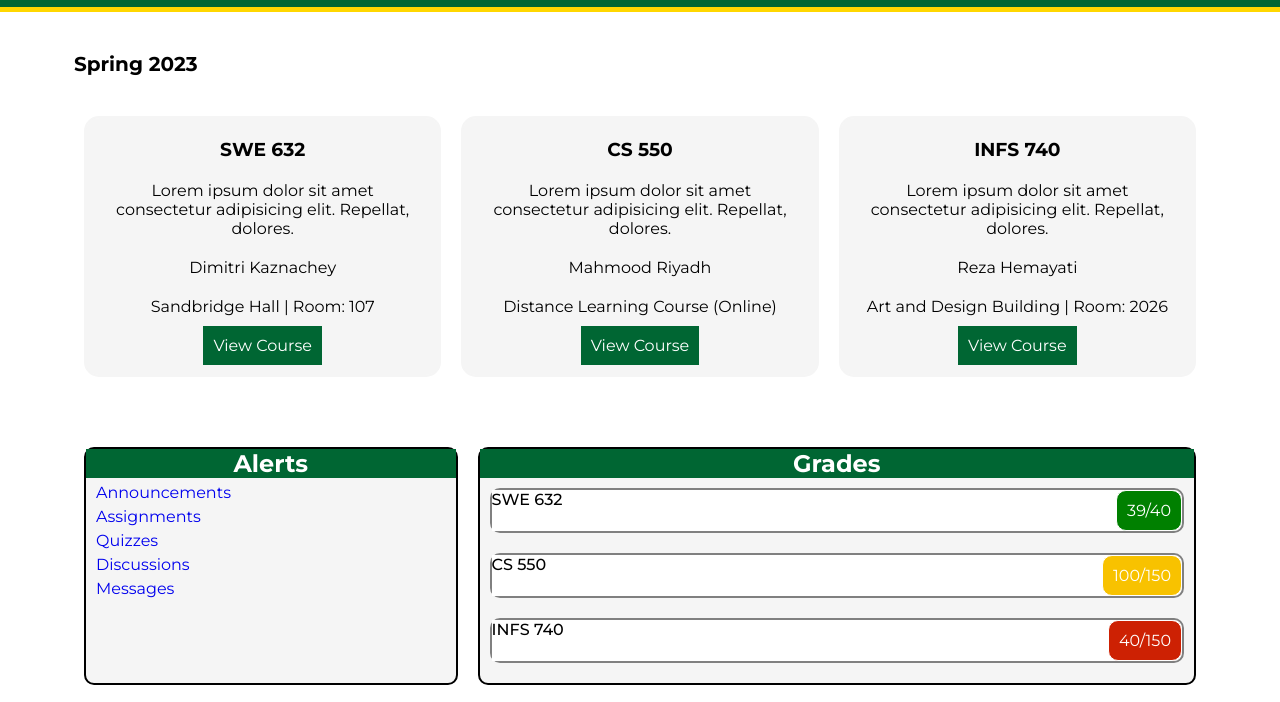
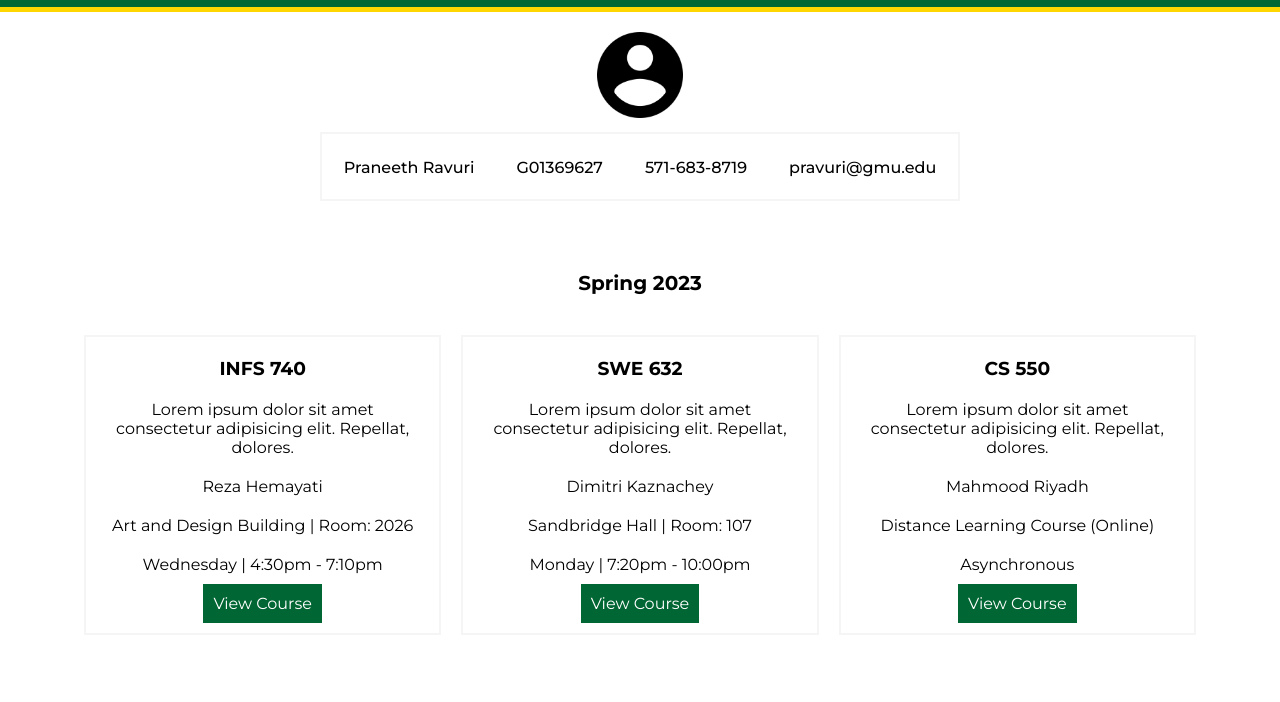
Before and after one commit to praneethravuri/Patriot-Board, a plain HTML site: page home-page.html in a window 1280 px wide. Shown: the part 80-782 px from the top of the page. Drawn offline with nearby package versions, Linux system fonts and the light colour scheme.

Commit message:
Student course loading

```diff
--- a/CSS/home-page.css
+++ b/CSS/home-page.css
@@ -26,6 +26,7 @@
     margin: auto;
     padding: 10px;
     margin-top: 30px;
+    text-align: center;
 }
 
 
@@ -33,13 +34,7 @@
     border: 2px solid whitesmoke;
     margin: 10px;
     text-align: center;
-    border-radius: 15px;
 }
-
-.card-body, .card-content{
-    background-color: whitesmoke;
-}
-
 .card-content{
     margin: 20px;
 }
@@ -92,7 +87,6 @@
 
 .grades{
     flex: 2;
-    background-color: whitesmoke;
 }
 
 .alerts-heading, .grades-heading{
@@ -131,7 +125,7 @@
 }
 
 .alert-content, .title, .title a, .alerts, .drop-down-image{
-    background-color: whitesmoke;
+    background-color: white;
 }
 
 .alerts-heading, .alerts-heading h1, .grades-heading, .grades-heading h1{
@@ -141,3 +135,32 @@
 .alerts-heading h1, .grades-heading h1{
     color: white;
 }
+
+.student-info{
+    align-items: center;
+    text-align: center;
+    padding: 20px;
+}
+
+.student-info img{
+    width: 7%;
+}
+
+.student-info-table{
+    display: flex;
+    justify-content: center;
+    align-items: center;
+}
+
+table{
+    border: 2px solid whitesmoke;
+    margin: 10px;
+}
+
+table td{
+    padding: 20px;
+}
+
+#currStudentInfo td{
+    font-weight: 500;
+}
--- /dev/null
+++ b/JS/courseList.json
@@ -0,0 +1,17 @@
+{
+    "CS 550" : {
+        "instrName" : "Mahmood Riyadh",
+        "location" : "Distance Learning Course (Online)",
+        "timings" : "Asynchronous"
+    },
+    "SWE 632" : {
+        "instrName" : "Dimitri Kaznachey",
+        "location" : "Sandbridge Hall | Room: 107",
+        "timings" : "Monday | 7:20pm - 10:00pm"
+    },
+    "INFS 740" : {
+        "instrName" : "Reza Hemayati",
+        "location" : "Art and Design Building | Room: 2026",
+        "timings" : "Wednesday | 4:30pm - 7:10pm"
+    }
+}
--- a/JS/homePage.js
+++ b/JS/homePage.js
@@ -0,0 +1,29 @@
+let studentDetails = ["Praneeth Ravuri", "G01369627", "571-683-8719"];
+let studentEmail = "pravuri@gmu.edu";
+
+$(document).ready(function(){
+    let row = "<tr>"
+    row += "<td>" + studentDetails[0] + "</td>"
+    row += "<td>" + studentDetails[1] + "</td>"
+    row += "<td>" + studentDetails[2] + "</td>"
+    row += "<td>" + studentEmail + "</td>"
+    $("#currStudentInfo").append(row);
+});
+
+async function readJSONFile(url) {
+    const data = await $.getJSON(url);
+    return data;
+}
+
+let courseList = await readJSONFile("http://localhost:8080/JS/courseList.json");
+let studentData = await readJSONFile("http://localhost:8080/JS/studentData.json");
+
+let currStudentData = studentData[studentEmail];
+
+for(let i = 1; i<=3; i++){
+    let currentCourse = currStudentData[i-1];
+    document.getElementById("course-title-" + i.toString()).innerHTML = currentCourse;
+    document.getElementById("course-prof-" + i.toString()).innerHTML = courseList[currentCourse].instrName;
+    document.getElementById("course-loc-" + i.toString()).innerHTML = courseList[currentCourse].location;
+    document.getElementById("timings-" + i.toString()).innerHTML = courseList[currentCourse].timings;
+}
--- /dev/null
+++ b/JS/studentData.json
@@ -0,0 +1,3 @@
+{
+    "pravuri@gmu.edu" : ["INFS 740", "SWE 632", "CS 550"]
+}
--- a/home-page.html
+++ b/home-page.html
@@ -7,6 +7,8 @@
     <title>Homepage - George Mason University</title>
     <link rel="stylesheet" href="./CSS/home-page.css">
     <link rel="stylesheet" href="./CSS/nav-bar.css">
+    <script src="https://ajax.googleapis.com/ajax/libs/jquery/3.6.3/jquery.min.js"></script>
+    <script src="https://ajax.googleapis.com/ajax/libs/jqueryui/1.13.2/jquery-ui.min.js"></script>
 
 </head>
 <body>
@@ -25,35 +27,49 @@
         </nav>
     </header>
 
+    <div class="student-info">
+        <img src="./Images/round-account-button-with-user-inside.png" alt="">
+        <div class="student-info-table">
+            <table id="currStudentInfo">
+                <tr>
+                </tr>
+            </table>
+            </div>
+        </div>
+    </div>
+
     <section class="courses">
         <h1 class="curr-semester">Spring 2023</h1>
         <div class="flex-container">
 
             <div class="card-body card-1">
-                <h3 class="course-title card-content">SWE 632</h3>
+                <h3 class="course-title card-content " id="course-title-1"></h3>
                 <p class="course-desc card-content">Lorem ipsum dolor sit amet consectetur adipisicing elit. Repellat, dolores.</p>
-                <p class="professor card-content">Dimitri Kaznachey</p>
-                <p class="class-location card-content">Sandbridge Hall | Room: 107</p>
+                <p class="professor card-content " id="course-prof-1"></p>
+                <p class="class-location card-content " id="course-loc-1"></p>
+                <p id="timings-1"></p>
                 <div class="class-link card-content">
                     <a href="#">View Course</a>
                 </div>
             </div>
 
             <div class="card-body card-1">
-                <h3 class="course-title card-content">CS 550</h3>
+                <h3 class="course-title card-content" id="course-title-2"></h3>
                 <p class="course-desc card-content">Lorem ipsum dolor sit amet consectetur adipisicing elit. Repellat, dolores.</p>
-                <p class="professor card-content">Mahmood Riyadh</p>
-                <p class="class-location card-content">Distance Learning Course (Online)</p>
+                <p class="professor card-content " id="course-prof-2"></p>
+                <p class="class-location card-content " id="course-loc-2"></p>
+                <p id="timings-2"></p>
                 <div class="class-link card-content">
                     <a href="#">View Course</a>
                 </div>
             </div>
 
             <div class="card-body card-1">
-                <h3 class="course-title card-content">INFS 740</h3>
+                <h3 class="course-title card-content" id="course-title-3"></h3>
                 <p class="course-desc card-content">Lorem ipsum dolor sit amet consectetur adipisicing elit. Repellat, dolores.</p>
-                <p class="professor card-content">Reza Hemayati</p>
-                <p class="class-location card-content">Art and Design Building | Room: 2026</p>
+                <p class="professor card-content " id="course-prof-3"></p>
+                <p class="class-location card-content " id="course-loc-3"></p>
+                <p id="timings-3"></p>
                 <div class="class-link card-content">
                     <a href="#">View Course</a>
                 </div>
@@ -143,5 +159,6 @@
             </div>
         </div>
     </section>
+    <script type="module" src="./JS/homePage.js"></script>
 </body>
 </html>
```
Also changed, not shown: credentials.json (+6 -3 lines), Images/round-account-button-with-user-inside.png (added).
